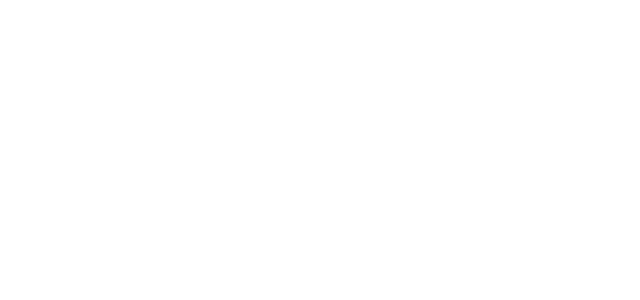
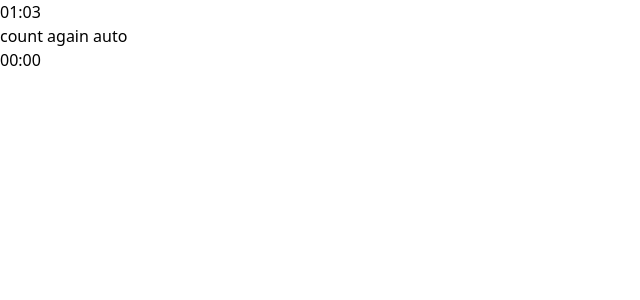
Before and after one commit to riazi-fsi/component, a React (Create React App) app: page /countdown-page in a window 1280 px wide. Before the commit this address had no page. Shown: the top 300 px of the page, without its empty margins (0-640 px from the left). Built offline with nearby package versions, Linux system fonts and the light colour scheme.

Commit message:
countdown component

```diff
--- a/src/App.js
+++ b/src/App.js
@@ -2,6 +2,7 @@ import React from 'react'
 import { BrowserRouter as Router, Route,Routes } from 'react-router-dom'
 import ButtonPage from './pages/ButtonPage'
 import CheckboxPage from './pages/CheckboxPage'
+import CountDownPage from './pages/CountDownPage'
 import Home from './pages/Home'
 import TablePage from './pages/TablePage'
 import TextFieldPage from './pages/TextFieldPage'
@@ -15,6 +16,8 @@ function App() {
           <Route path='/table-page' element={<TablePage/>}/>
           <Route path='/textFeild-page' element={<TextFieldPage/>}/>
           <Route path='/checkbox-page' element={<CheckboxPage/>}/>
+          <Route path='/countdown-page' element={<CountDownPage/>}/>
+
 
         </Routes>
       </Router>
--- /dev/null
+++ b/src/components/Countdown/Countdown.js
@@ -0,0 +1,100 @@
+import React, { Component } from 'react';
+import PropTypes from 'prop-types'
+
+
+class Countdown extends Component {
+    constructor(props) {
+        super(props);
+        this.tTime = this.props.time;
+        this.state = {
+            time: {},
+            seconds: 0,
+            visible: false,
+            currentCount: 3
+        };
+        this.timer = 0;
+        this.countDown = this.countDown.bind(this);
+    }
+
+
+    secondsToTime(secs) {
+        let hours = Math.floor(secs / (60 * 60));
+
+        let divisor_for_minutes = secs % (60 * 60);
+        let minutes = Math.floor(divisor_for_minutes / 60);
+
+        let divisor_for_seconds = divisor_for_minutes % 60;
+        let seconds = Math.ceil(divisor_for_seconds);
+
+        let obj = {
+            h: hours,
+            m: minutes,
+            s: seconds
+        };
+        return obj;
+    }
+    // UNSAFE_componentWillMount() {
+    //     this.timer = setInterval(this.countDown, 1000);
+    //     this.setState({ seconds: this.props.time });
+    // }
+    componentDidMount() {
+        let timeLeftVar = this.secondsToTime(this.state.seconds);
+        this.setState({ time: timeLeftVar });
+        // UNSAFE_componentWillMount
+        this.timer = setInterval(this.countDown, 1000);
+        this.setState({ seconds: this.props.time });
+    }
+    componentWillUnmount() {
+        clearInterval(this.timer)
+    }
+
+    countDown() {
+        // Remove one second, set state so a re-render happens.
+        let seconds = this.state.seconds - 1;
+        this.setState({
+            time: this.secondsToTime(seconds),
+            seconds: seconds
+        });
+
+        // Check if we're at zero.
+        if (seconds === 0) {
+            clearInterval(this.timer);
+            if (this.props.setTimeOut) {
+                this.props.setTimeOut();
+                this.interval = setInterval(() => {
+                    this.setState({ currentCount: this.state.currentCount - 1 });
+                    if (this.state.currentCount === 0) {
+                        clearInterval(this.interval);
+                        this.setState({ visible: false });
+                    }
+                }, 1000);
+            }
+        }
+
+
+    }
+    render() {
+        return (
+            <div className="Timer" key={this.props.key} >
+
+                {/*00:*/}
+                {this.state.time.m < 10
+                    ? "0" + this.state.time.m
+                    : this.state.time.m}:{this.state.time.s < 10
+                        ? "0" + this.state.time.s
+                        : this.state.time.s}
+
+
+            </div>
+        );
+    }
+}
+Countdown.propTypes = {
+    time: PropTypes.string.isRequired,
+    key: PropTypes.number,
+    setTimeOut: PropTypes.func
+
+
+}
+
+export default Countdown;
--- /dev/null
+++ b/src/pages/CountDownPage.js
@@ -0,0 +1,20 @@
+import React from 'react'
+import { useState } from 'react'
+import Countdown from '../components/Countdown/Countdown'
+
+function CountDownPage() {
+    const [count, setCount] = useState(1)
+    const add = () => {
+        setCount(count + 1)
+    }
+    return (
+
+        <div>
+            <Countdown time={'70'} setTimeOut={() => { alert('2') }} key={'1'} />
+            count again auto
+            <Countdown time={'7'} setTimeOut={add} key={count} />
+        </div>
+    )
+}
+
+export default CountDownPage
--- a/src/pages/Home.js
+++ b/src/pages/Home.js
@@ -31,6 +31,14 @@ export default function Home() {
                 }}
 
             />
+               <Button
+                label='Countdown component'
+                type='confirm'
+                onClick={() => {
+                    navigate(`/countdown-page`)
+                }}
+
+            />
             <Button
                 label='Chechbox component'
                 type='confirm'
```
Also changed, not shown: 1 other file (tests, documents, lock files or other folders).
